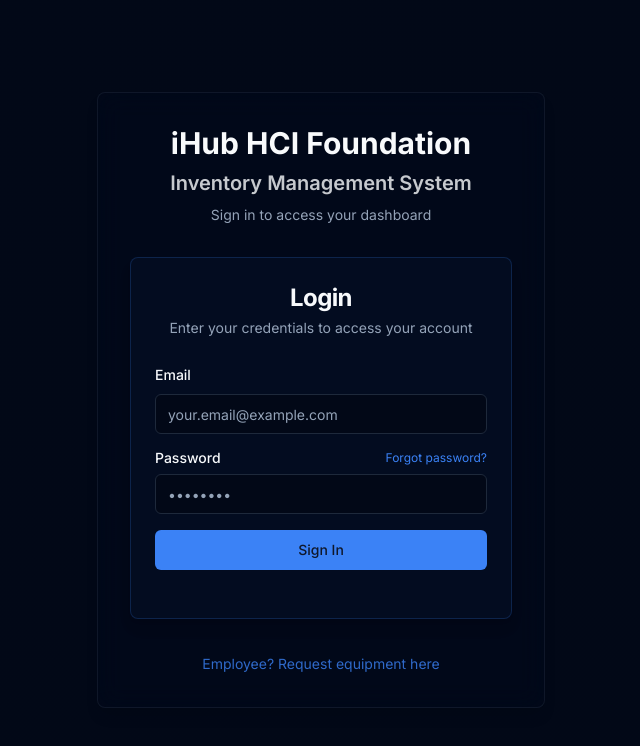
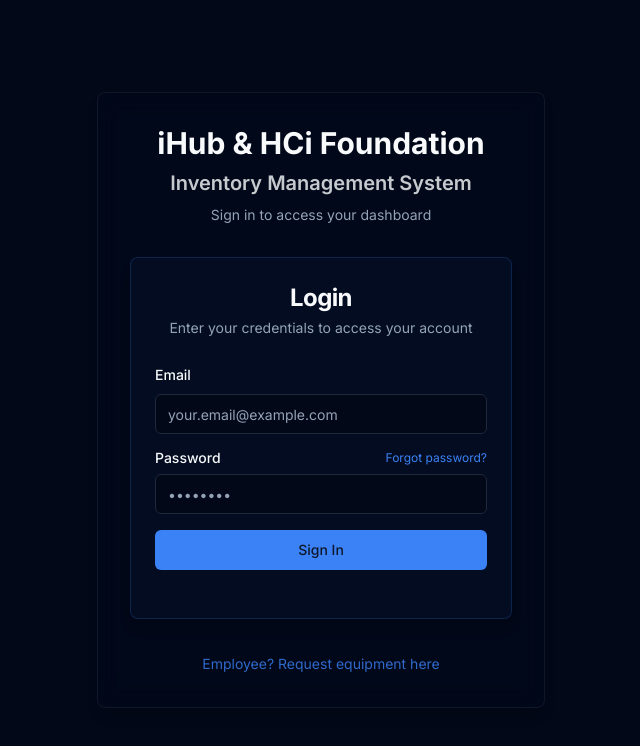
Before and after one commit to ihubInv/ihub_inv, a Next.js app in the folder inv_frontend/: page / in a window 1280 px wide. Shown: the top 746 px of the page, without its empty margins (319-959 px from the left). Built offline with nearby package versions, Linux system fonts and the light colour scheme; no server answers.

Commit message:
change the name

```diff
--- a/inv_frontend/app/page.tsx
+++ b/inv_frontend/app/page.tsx
@@ -15,7 +15,7 @@ export default function Home() {
             animate={{ opacity: 1, y: 0 }}
             transition={{ duration: 0.5 }}
           >
-            iHub HCI Foundation
+            iHub & HCi Foundation
           </motion.h1>
           <motion.h2
             className="mt-2 text-xl font-semibold text-foreground/80"
--- a/inv_frontend/components/header.tsx
+++ b/inv_frontend/components/header.tsx
@@ -86,7 +86,7 @@ export default function Header() {
       transition={{ duration: 0.5 }}
     >
       <div>
-        <h1 className="text-xl font-semibold text-foreground neon-text">iHub HCI Foundation - Inventory Management</h1>
+        <h1 className="text-xl font-semibold text-foreground neon-text">iHub & HCi Foundation - Inventory Management</h1>
       </div>
       <div className="flex items-center space-x-4">
         <motion.button
```
